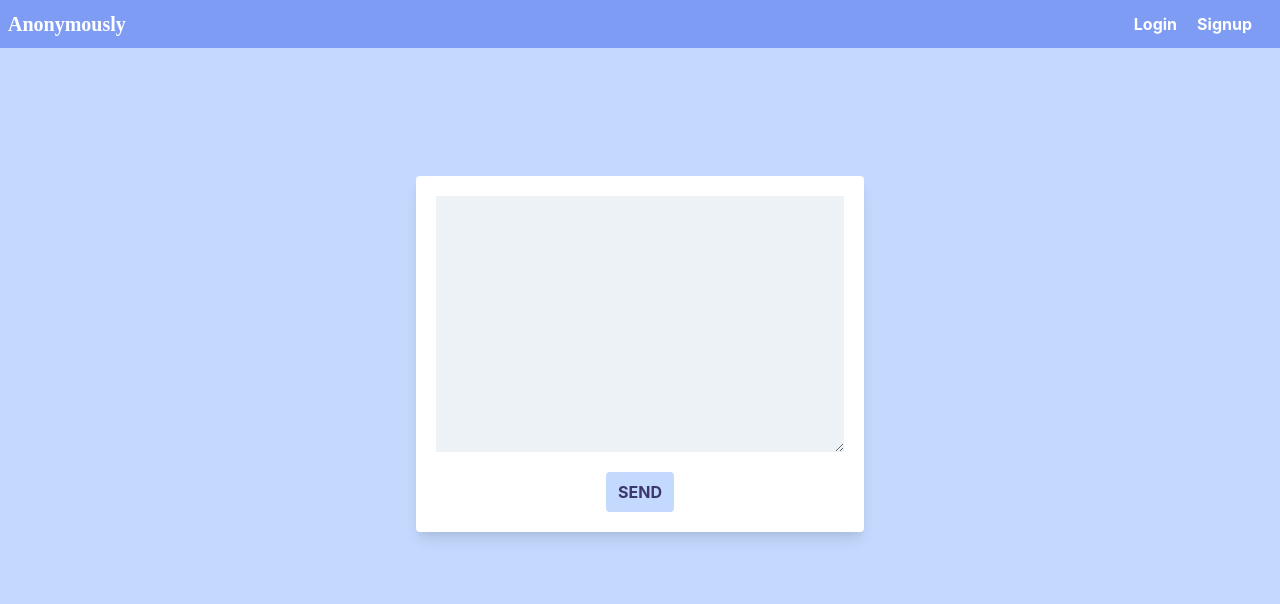
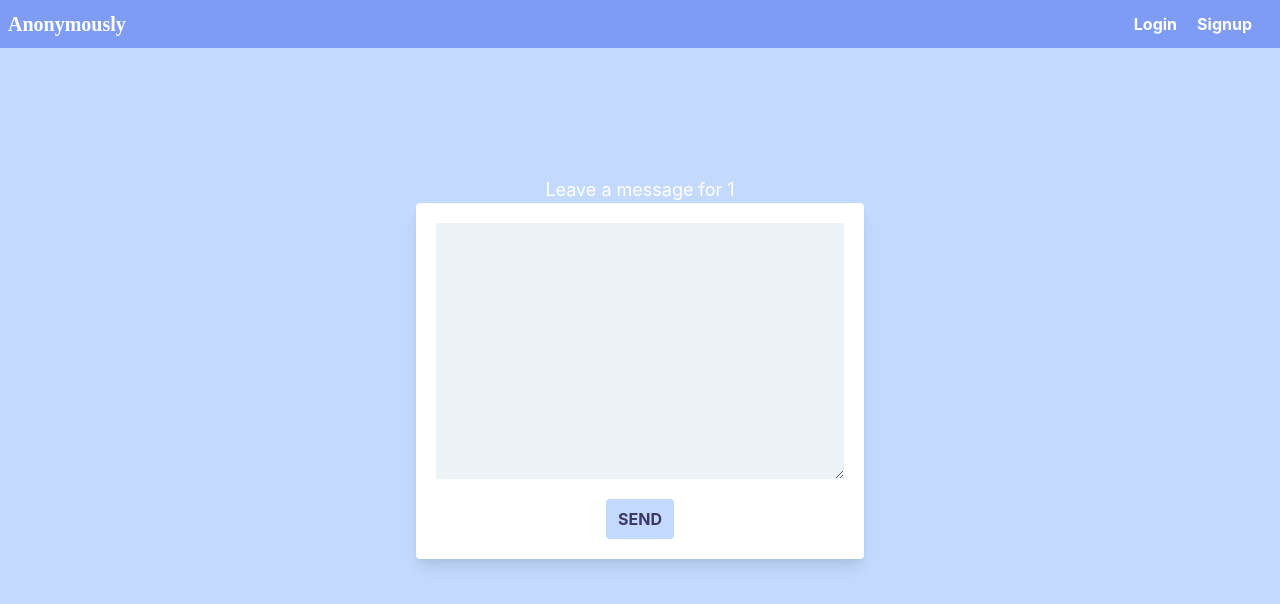
Before and after one commit to Hemsleek/Anonymously, a React (Create React App) app: page /1 in a window 1280 px wide. Shown: the top 604 px of the page. Built offline with nearby package versions, Linux system fonts and the light colour scheme; a web font is replaced by a local one.

Commit message:
fix:routing

```diff
--- a/src/pages/Messages.jsx
+++ b/src/pages/Messages.jsx
@@ -3,12 +3,14 @@ import Default from '../layouts/Default'
 
 import './Messages.scss'
 
-const Messages = () => {
-
+const Messages = ({match}) => {
+ console.log(match)
     return(
         <Default>
-            <form  onSubmit={(ev) => ev.preventDefault()} className="max-w-md bg-white text-indigo-900  h-auto rounded shadow-lg p-5 mx-auto mt-32 ">
+            <span className="text-center text-lg block mt-32 text-white"> Leave a message for {match.params.username} </span>
+            <form  onSubmit={(ev) => ev.preventDefault()} className="max-w-md bg-white text-indigo-900  h-auto rounded shadow-lg p-5 mx-auto ">
                 <div className="form-group mb-3">
+
                     <textarea className="outline-none bg-gray-200 p-2" name="message" id="" cols="30" rows="10"></textarea>
                 </div>
 
```
